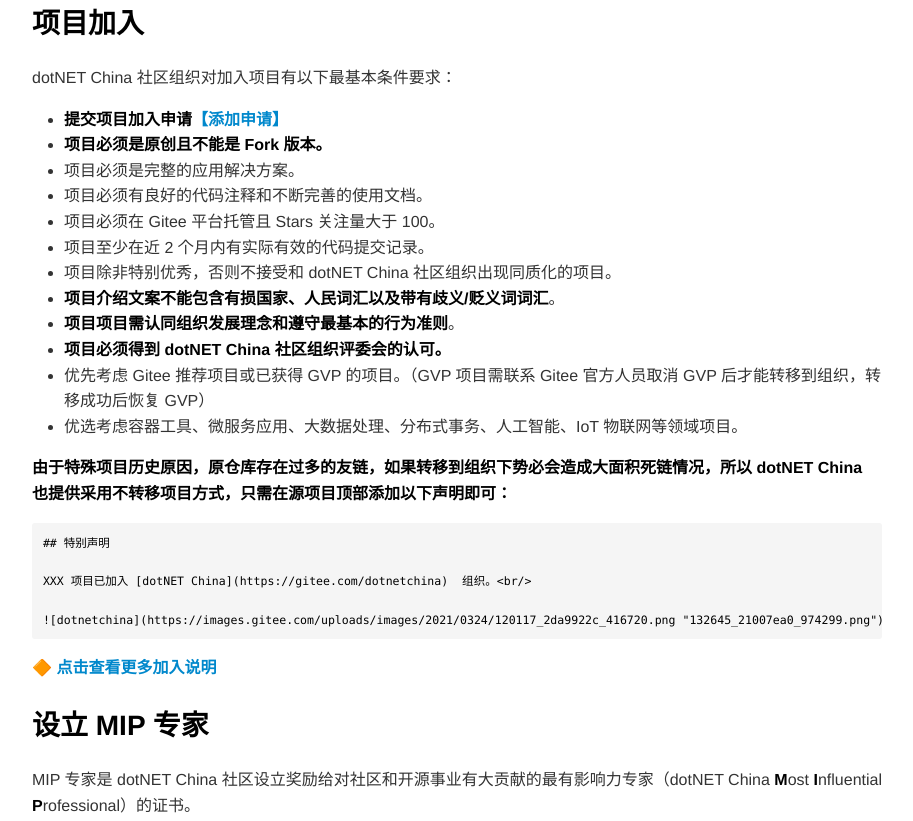
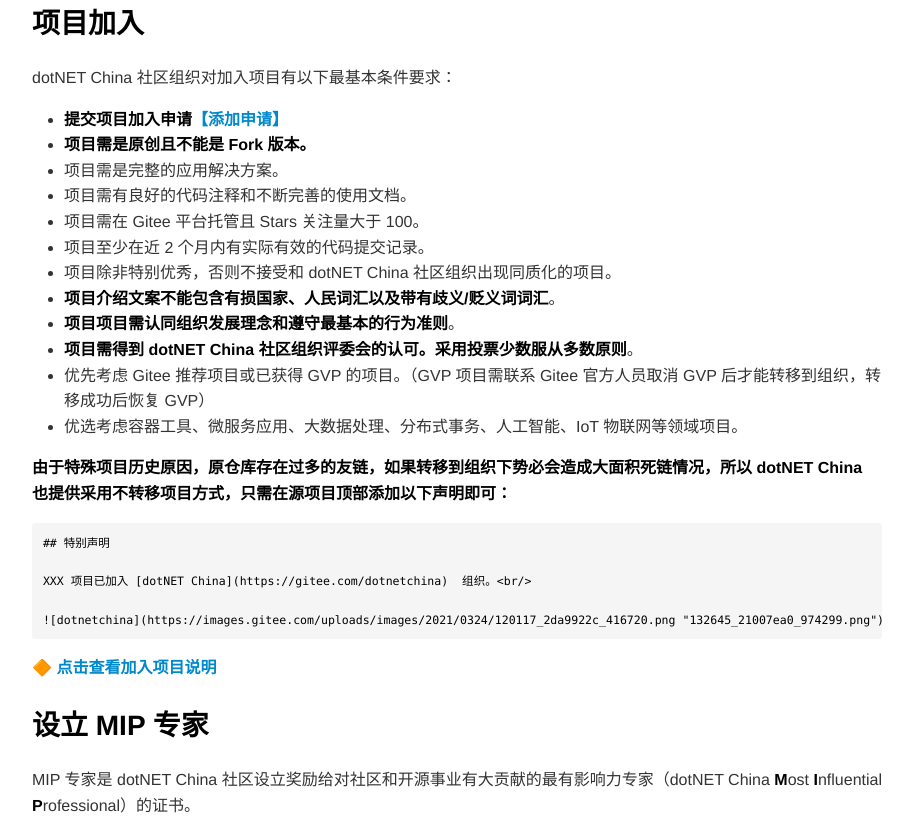
Before and after one commit to MonkSoul/chinadot.net, a plain HTML site: page index.html in a window 1280 px wide. Shown: the part 7860-8681 px from the top of the page, without its empty margins (183-1096 px from the left). Drawn offline with nearby package versions, Linux system fonts and the light colour scheme.

Commit message:
更新组织页面

```diff
--- a/index.html
+++ b/index.html
@@ -545,15 +545,15 @@ pre[data-line] .line-highlight[data-end]:after {
 <p>dotNET China &#x793E;&#x533A;&#x7EC4;&#x7EC7;&#x5BF9;&#x52A0;&#x5165;&#x9879;&#x76EE;&#x6709;&#x4EE5;&#x4E0B;&#x6700;&#x57FA;&#x672C;&#x6761;&#x4EF6;&#x8981;&#x6C42;&#xFF1A;</p>
 <ul>
 <li><strong>&#x63D0;&#x4EA4;&#x9879;&#x76EE;&#x52A0;&#x5165;&#x7533;&#x8BF7;<a href="https://gitee.com/dotnetchina/Home/issues/new">&#x3010;&#x6DFB;&#x52A0;&#x7533;&#x8BF7;&#x3011;</a></strong></li>
-<li><strong>&#x9879;&#x76EE;&#x5FC5;&#x987B;&#x662F;&#x539F;&#x521B;&#x4E14;&#x4E0D;&#x80FD;&#x662F; Fork &#x7248;&#x672C;&#x3002;</strong></li>
-<li>&#x9879;&#x76EE;&#x5FC5;&#x987B;&#x662F;&#x5B8C;&#x6574;&#x7684;&#x5E94;&#x7528;&#x89E3;&#x51B3;&#x65B9;&#x6848;&#x3002;</li>
-<li>&#x9879;&#x76EE;&#x5FC5;&#x987B;&#x6709;&#x826F;&#x597D;&#x7684;&#x4EE3;&#x7801;&#x6CE8;&#x91CA;&#x548C;&#x4E0D;&#x65AD;&#x5B8C;&#x5584;&#x7684;&#x4F7F;&#x7528;&#x6587;&#x6863;&#x3002;</li>
-<li>&#x9879;&#x76EE;&#x5FC5;&#x987B;&#x5728; Gitee &#x5E73;&#x53F0;&#x6258;&#x7BA1;&#x4E14; Stars &#x5173;&#x6CE8;&#x91CF;&#x5927;&#x4E8E; 100&#x3002;</li>
+<li><strong>&#x9879;&#x76EE;&#x9700;&#x662F;&#x539F;&#x521B;&#x4E14;&#x4E0D;&#x80FD;&#x662F; Fork &#x7248;&#x672C;&#x3002;</strong></li>
+<li>&#x9879;&#x76EE;&#x9700;&#x662F;&#x5B8C;&#x6574;&#x7684;&#x5E94;&#x7528;&#x89E3;&#x51B3;&#x65B9;&#x6848;&#x3002;</li>
+<li>&#x9879;&#x76EE;&#x9700;&#x6709;&#x826F;&#x597D;&#x7684;&#x4EE3;&#x7801;&#x6CE8;&#x91CA;&#x548C;&#x4E0D;&#x65AD;&#x5B8C;&#x5584;&#x7684;&#x4F7F;&#x7528;&#x6587;&#x6863;&#x3002;</li>
+<li>&#x9879;&#x76EE;&#x9700;&#x5728; Gitee &#x5E73;&#x53F0;&#x6258;&#x7BA1;&#x4E14; Stars &#x5173;&#x6CE8;&#x91CF;&#x5927;&#x4E8E; 100&#x3002;</li>
 <li>&#x9879;&#x76EE;&#x81F3;&#x5C11;&#x5728;&#x8FD1; 2 &#x4E2A;&#x6708;&#x5185;&#x6709;&#x5B9E;&#x9645;&#x6709;&#x6548;&#x7684;&#x4EE3;&#x7801;&#x63D0;&#x4EA4;&#x8BB0;&#x5F55;&#x3002;</li>
 <li>&#x9879;&#x76EE;&#x9664;&#x975E;&#x7279;&#x522B;&#x4F18;&#x79C0;&#xFF0C;&#x5426;&#x5219;&#x4E0D;&#x63A5;&#x53D7;&#x548C; dotNET China &#x793E;&#x533A;&#x7EC4;&#x7EC7;&#x51FA;&#x73B0;&#x540C;&#x8D28;&#x5316;&#x7684;&#x9879;&#x76EE;&#x3002;</li>
 <li><strong>&#x9879;&#x76EE;&#x4ECB;&#x7ECD;&#x6587;&#x6848;&#x4E0D;&#x80FD;&#x5305;&#x542B;&#x6709;&#x635F;&#x56FD;&#x5BB6;&#x3001;&#x4EBA;&#x6C11;&#x8BCD;&#x6C47;&#x4EE5;&#x53CA;&#x5E26;&#x6709;&#x6B67;&#x4E49;/&#x8D2C;&#x4E49;&#x8BCD;&#x8BCD;&#x6C47;</strong>&#x3002;</li>
 <li><strong>&#x9879;&#x76EE;&#x9879;&#x76EE;&#x9700;&#x8BA4;&#x540C;&#x7EC4;&#x7EC7;&#x53D1;&#x5C55;&#x7406;&#x5FF5;&#x548C;&#x9075;&#x5B88;&#x6700;&#x57FA;&#x672C;&#x7684;&#x884C;&#x4E3A;&#x51C6;&#x5219;</strong>&#x3002;</li>
-<li><strong>&#x9879;&#x76EE;&#x5FC5;&#x987B;&#x5F97;&#x5230; dotNET China &#x793E;&#x533A;&#x7EC4;&#x7EC7;&#x8BC4;&#x59D4;&#x4F1A;&#x7684;&#x8BA4;&#x53EF;&#x3002;</strong></li>
+<li><strong>&#x9879;&#x76EE;&#x9700;&#x5F97;&#x5230; dotNET China &#x793E;&#x533A;&#x7EC4;&#x7EC7;&#x8BC4;&#x59D4;&#x4F1A;&#x7684;&#x8BA4;&#x53EF;&#x3002;&#x91C7;&#x7528;&#x6295;&#x7968;&#x5C11;&#x6570;&#x670D;&#x4ECE;&#x591A;&#x6570;&#x539F;&#x5219;</strong>&#x3002;</li>
 <li>&#x4F18;&#x5148;&#x8003;&#x8651; Gitee &#x63A8;&#x8350;&#x9879;&#x76EE;&#x6216;&#x5DF2;&#x83B7;&#x5F97; GVP &#x7684;&#x9879;&#x76EE;&#x3002;&#xFF08;GVP &#x9879;&#x76EE;&#x9700;&#x8054;&#x7CFB; Gitee &#x5B98;&#x65B9;&#x4EBA;&#x5458;&#x53D6;&#x6D88; GVP &#x540E;&#x624D;&#x80FD;&#x8F6C;&#x79FB;&#x5230;&#x7EC4;&#x7EC7;&#xFF0C;&#x8F6C;&#x79FB;&#x6210;&#x529F;&#x540E;&#x6062;&#x590D; GVP&#xFF09;</li>
 <li>&#x4F18;&#x9009;&#x8003;&#x8651;&#x5BB9;&#x5668;&#x5DE5;&#x5177;&#x3001;&#x5FAE;&#x670D;&#x52A1;&#x5E94;&#x7528;&#x3001;&#x5927;&#x6570;&#x636E;&#x5904;&#x7406;&#x3001;&#x5206;&#x5E03;&#x5F0F;&#x4E8B;&#x52A1;&#x3001;&#x4EBA;&#x5DE5;&#x667A;&#x80FD;&#x3001;IoT &#x7269;&#x8054;&#x7F51;&#x7B49;&#x9886;&#x57DF;&#x9879;&#x76EE;&#x3002;</li>
 </ul>
@@ -563,7 +563,7 @@ pre[data-line] .line-highlight[data-end]:after {
 XXX &#x9879;&#x76EE;&#x5DF2;&#x52A0;&#x5165; [dotNET China](https://gitee.com/dotnetchina)  &#x7EC4;&#x7EC7;&#x3002;&lt;br/&gt;
 
 ![dotnetchina](https://images.gitee.com/uploads/images/2021/0324/120117_2da9922c_416720.png &quot;132645_21007ea0_974299.png&quot;)
-</code></pre><p><strong><a href="https://gitee.com/dotnetchina/dotnetchina/blob/master/%E6%8D%90%E8%B5%A0%E9%A1%B9%E7%9B%AE%E8%AF%B4%E6%98%8E.md">&#x1F536; &#x70B9;&#x51FB;&#x67E5;&#x770B;&#x66F4;&#x591A;&#x52A0;&#x5165;&#x8BF4;&#x660E;</a></strong></p>
+</code></pre><p><strong><a href="https://gitee.com/dotnetchina/dotnetchina/blob/master/%E6%8D%90%E8%B5%A0%E9%A1%B9%E7%9B%AE%E8%AF%B4%E6%98%8E.md">&#x1F536; &#x70B9;&#x51FB;&#x67E5;&#x770B;&#x52A0;&#x5165;&#x9879;&#x76EE;&#x8BF4;&#x660E;</a></strong></p>
 <h2 class="mume-header" id="%E8%AE%BE%E7%AB%8B-mip-%E4%B8%93%E5%AE%B6">&#x8BBE;&#x7ACB; MIP &#x4E13;&#x5BB6;</h2>
 
 <p>MIP &#x4E13;&#x5BB6;&#x662F; dotNET China &#x793E;&#x533A;&#x8BBE;&#x7ACB;&#x5956;&#x52B1;&#x7ED9;&#x5BF9;&#x793E;&#x533A;&#x548C;&#x5F00;&#x6E90;&#x4E8B;&#x4E1A;&#x6709;&#x5927;&#x8D21;&#x732E;&#x7684;&#x6700;&#x6709;&#x5F71;&#x54CD;&#x529B;&#x4E13;&#x5BB6;&#xFF08;dotNET China <strong>M</strong>ost <strong>I</strong>nfluential <strong>P</strong>rofessional&#xFF09;&#x7684;&#x8BC1;&#x4E66;&#x3002;</p>
@@ -639,7 +639,7 @@ XXX &#x9879;&#x76EE;&#x5DF2;&#x52A0;&#x5165; [dotNET China](https://gitee.com/do
 <p>&#x52A0;&#x5165;&#x9879;&#x76EE;&#x51C6;&#x5219;&#xFF1A;<strong>&#x6240;&#x6709;&#x52A0;&#x5165;&#x7ED9; dotNET China &#x793E;&#x533A;&#x7684;&#x9879;&#x76EE;&#x5747;&#x4FDD;&#x7559;&#x539F;&#x6709;&#x9879;&#x76EE;&#x7684;&#x6240;&#x6709;&#x6743;&#x5229;&#x53CA;&#x5546;&#x4E1A;&#x5316;&#x884C;&#x4E3A;</strong>&#xFF0C;dotNET China &#x793E;&#x533A;&#x9664;&#x534F;&#x52A9;&#x63A8;&#x5E7F;&#x3001;&#x5BA3;&#x4F20;&#x3001;&#x8FD0;&#x8425;&#x53CA;&#x989D;&#x5916;&#x5956;&#x52B1;&#x4EE5;&#x5916;&#x4E0D;&#x505A;&#x4EFB;&#x4F55;&#x5E72;&#x6D89;&#xFF0C;&#x4F46;&#x52A0;&#x5165;&#x9879;&#x76EE;&#x4E0D;&#x5F97;&#x4ECE;&#x4E8B;&#x8FDD;&#x6CD5;&#x884C;&#x4E3A;&#x6216;&#x8BCB;&#x6BC1; dotNET China &#x793E;&#x533A;&#x540D;&#x58F0;&#x3002;</p>
 </li>
 <li>
-<p>&#x793E;&#x533A;&#x6210;&#x5458;&#x51C6;&#x5219;&#xFF1A;&#x4E3A;&#x4E86;&#x8425;&#x9020;&#x826F;&#x597D;&#x548C;&#x8C10;&#x7684;&#x793E;&#x533A;&#x7EC4;&#x7EC7;&#x73AF;&#x5883;&#xFF0C;&#x6211;&#x4EEC;&#x5236;&#x5B9A;&#x4E86;<a href="https://gitee.com/dotnetchina/dotnetchina/blob/master/code_of_conduct.md">&#x793E;&#x533A;&#x6210;&#x5458;&#x51C6;&#x5219;</a>&#x3002;</p>
+<p>&#x6210;&#x5458;&#x884C;&#x4E3A;&#x51C6;&#x5219;&#xFF1A;&#x4E3A;&#x4E86;&#x8425;&#x9020;&#x826F;&#x597D;&#x548C;&#x8C10;&#x7684;&#x793E;&#x533A;&#x7EC4;&#x7EC7;&#x73AF;&#x5883;&#xFF0C;&#x6211;&#x4EEC;&#x5236;&#x5B9A;&#x4E86;<a href="https://gitee.com/dotnetchina/dotnetchina/blob/master/%E6%88%90%E5%91%98%E8%A1%8C%E4%B8%BA%E5%87%86%E5%88%99.md">&#x793E;&#x533A;&#x6210;&#x5458;&#x51C6;&#x5219;</a>&#x3002;</p>
 </li>
 </ul>
 <h2 class="mume-header" id="%E8%B5%9E%E5%8A%A9%E6%94%AF%E6%8C%81">&#x8D5E;&#x52A9;/&#x652F;&#x6301;</h2>
```
